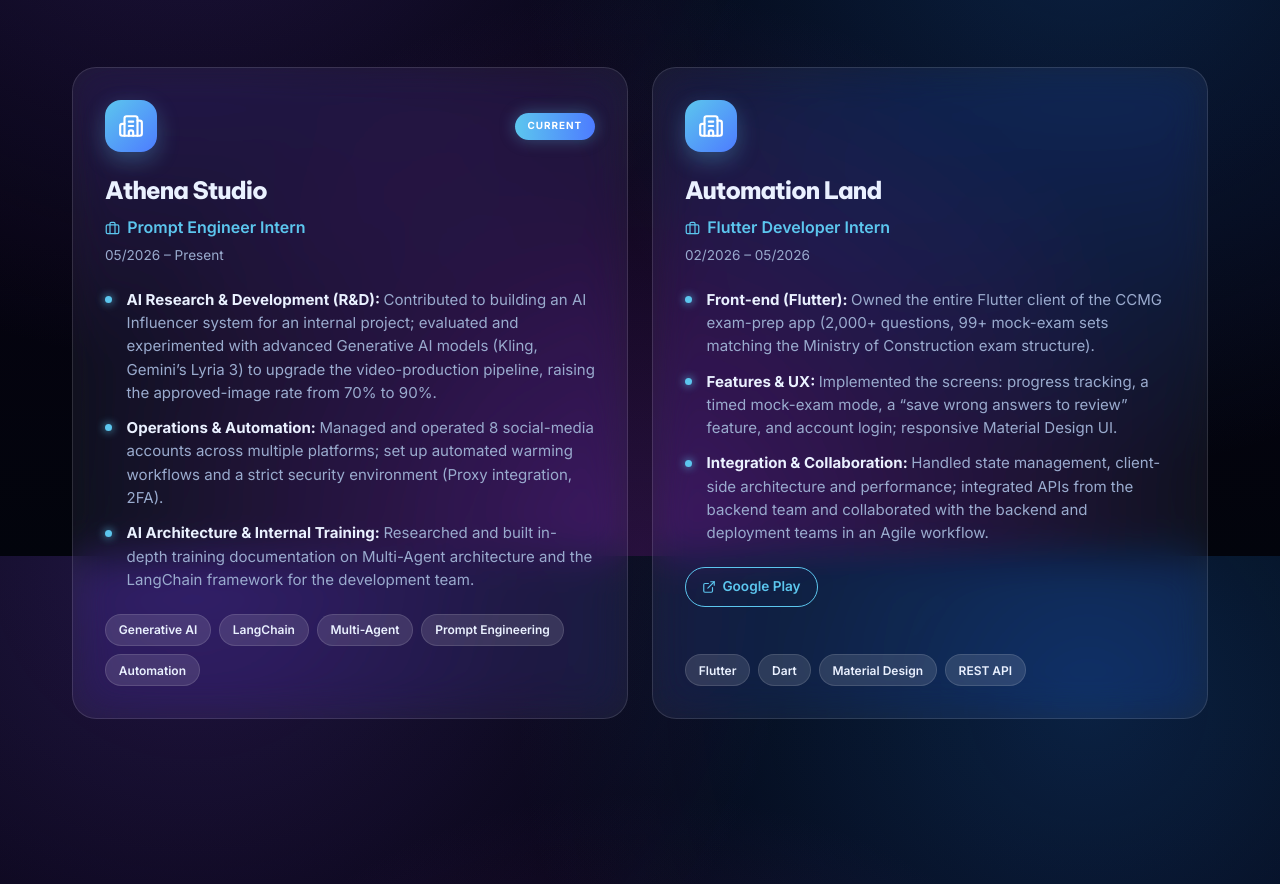
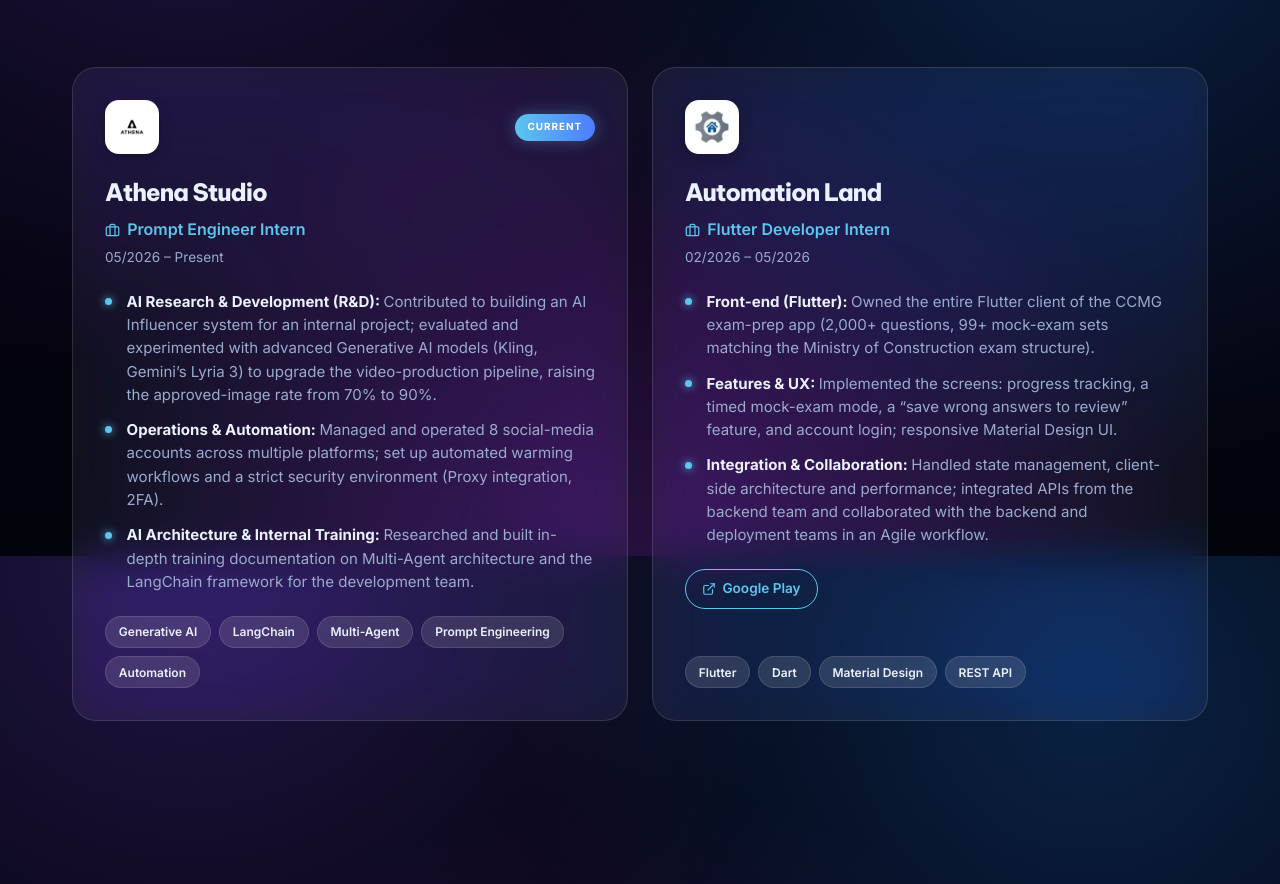
Before and after one commit to TrucNguyen1410/trucnguyen_portfolio, a React (Vite) app: page / in a window 1280 px wide. Shown: the part 1844-2728 px from the top of the page. Built offline with nearby package versions, Linux system fonts and the light colour scheme.

Commit message:
feat: use real company logos in Experience cards (Athena, Automation Land)
Co-Authored-By: Claude Opus 4.8 (1M context) <noreply@anthropic.com>

```diff
--- a/src/components/Experience.css
+++ b/src/components/Experience.css
@@ -47,6 +47,26 @@
   color: #fff;
   background: linear-gradient(135deg, var(--color-primary), var(--color-secondary));
   box-shadow: 0 8px 22px rgba(92, 198, 238, 0.3);
+}
+
+.exp-logo-chip {
+  width: 54px;
+  height: 54px;
+  border-radius: 14px;
+  background: #fff;
+  display: flex;
+  align-items: center;
+  justify-content: center;
+  padding: 7px;
+  overflow: hidden;
+  box-shadow: 0 4px 14px rgba(0, 0, 0, 0.22);
+  flex-shrink: 0;
+}
+
+.exp-logo-chip img {
+  max-width: 100%;
+  max-height: 100%;
+  object-fit: contain;
 }
 
 .exp-current {
--- a/src/components/Experience.jsx
+++ b/src/components/Experience.jsx
@@ -3,6 +3,11 @@ import { motion } from 'framer-motion';
 import { Building2, Briefcase, ExternalLink } from 'lucide-react';
 import { useSite } from '../context/SiteContext';
 import './Experience.css';
+
+const LOGOS = {
+  'Athena Studio': '/assets/logo-athena.webp',
+  'Automation Land': '/assets/logo-automationland.webp',
+};
 
 const Experience = () => {
   const { t } = useSite();
@@ -34,9 +39,15 @@ const Experience = () => {
           {t.experience.items.map((item, i) => (
             <motion.article key={i} className="exp-card" variants={itemVariants}>
               <div className="exp-card-top">
-                <div className="exp-icon">
-                  <Building2 size={26} />
-                </div>
+                {LOGOS[item.company] ? (
+                  <div className="exp-logo-chip">
+                    <img src={LOGOS[item.company]} alt={`${item.company} logo`} />
+                  </div>
+                ) : (
+                  <div className="exp-icon">
+                    <Building2 size={26} />
+                  </div>
+                )}
                 {item.current && <span className="exp-current">{t.experience.currentLabel}</span>}
               </div>
 
```
Also changed, not shown: public/assets/logo-athena.webp (added), public/assets/logo-automationland.webp (added).
